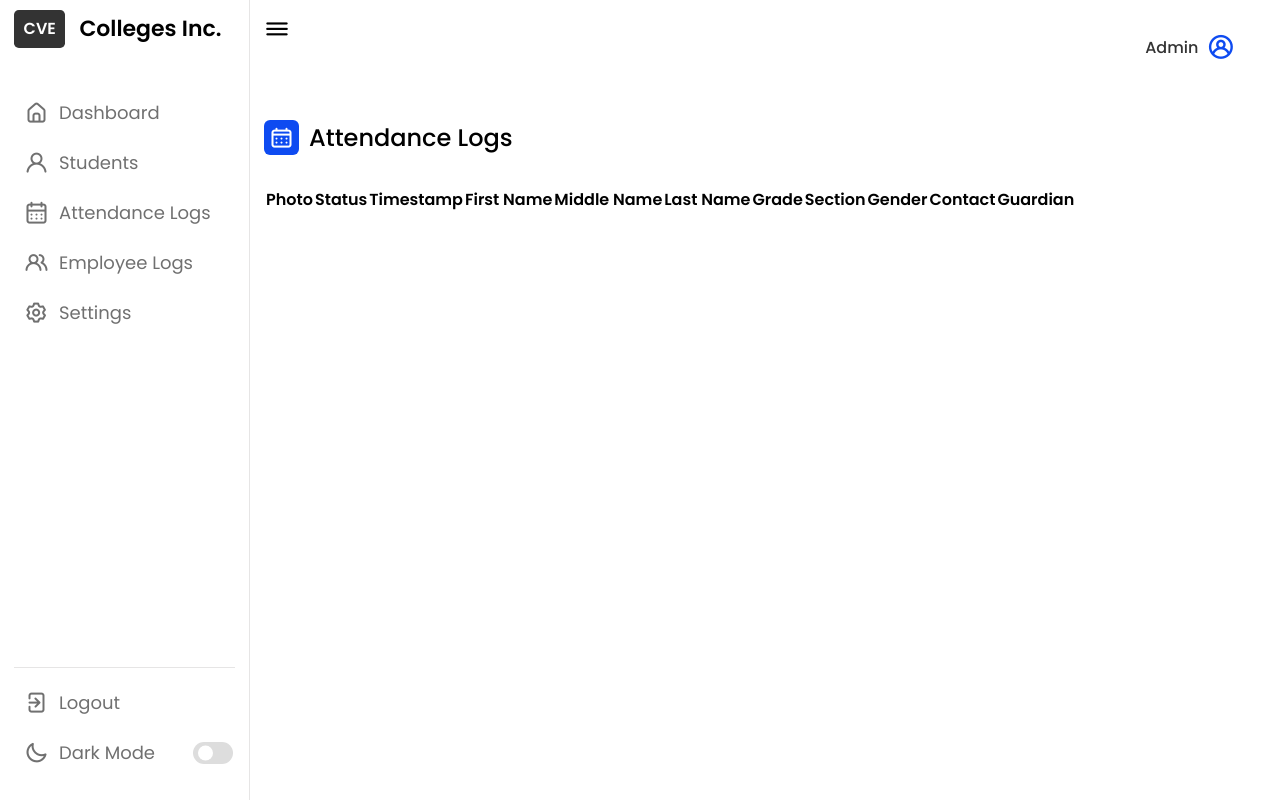
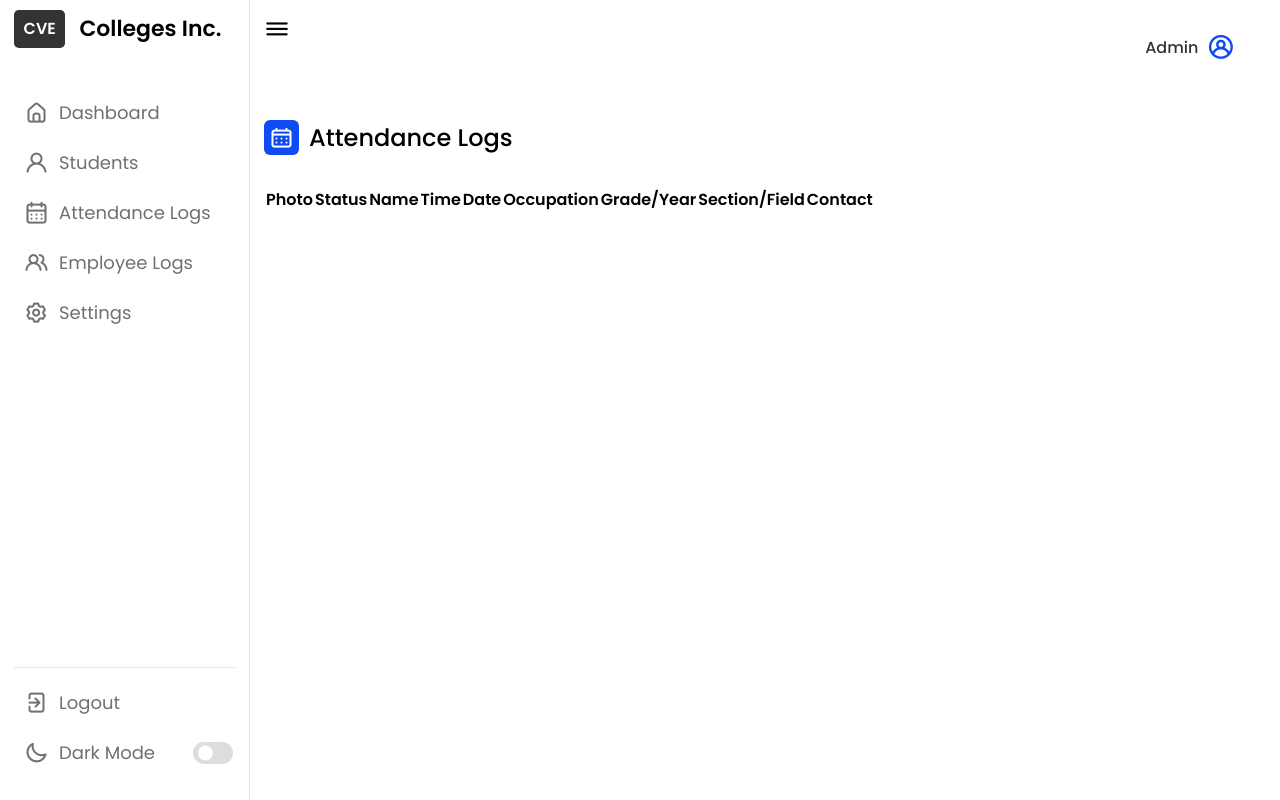
Before and after one commit to Jayvercpsu/RFID-ATTENDANCE-UI, a Python web app: template flask/templates/pages/admin/attendance-logs.html in a window 1280 px wide. Run offline with Jinja, Linux system fonts and the light colour scheme; the template is opened without the code that fills it, so the values that code supplies are empty.

Commit message:
fix table details

```diff
--- a/flask/static/js/get-employee-logs.js
+++ b/flask/static/js/get-employee-logs.js
@@ -134,8 +134,8 @@ $(document).ready(function () {
 
           row.innerHTML = `
           <td style="text-align: center; vertical-align: middle;"><img src="${
-            firstLog.avatar
-          }" alt="Student Photo" width="50" style="border-radius: 4px; display: block;" /></td>
+            firstLog.avatar || profileIconUrl
+          }" onerror="this.src='${profileIconUrl}'" alt="Student Photo" width="50" style="border-radius: 4px; display: block;" /></td>
           <td>${firstLog.first_name} ${firstLog.last_name}</td>
           <td>${formattedDate}</td>
           <td>${timeIn ? formatTime(timeIn.timestamp) : "N/A"}</td>
--- a/flask/static/js/get-logs.js
+++ b/flask/static/js/get-logs.js
@@ -9,20 +9,16 @@ $(document).ready(function () {
         const row = document.createElement('tr');
         row.innerHTML = `
           <td>
-            ${log.avatar
-              ? `<img src="${log.avatar}" alt="Photo" width="50" />`
-              : 'N/A'}
+            <img src="${log.avatar || profileIconUrl}" onerror="this.src='${profileIconUrl}'" alt="Photo" width="50" />
           </td>
           <td>${log.status || ''}</td>
-          <td>${new Date(log.timestamp).toLocaleString()}</td>
-          <td>${log.first_name || ''}</td>
-          <td>${log.middle_name || ''}</td>
-          <td>${log.last_name || ''}</td>
+          <td>${log.first_name || ''} ${log.last_name || ''}</td>
+          <td>${new Date(log.timestamp).toLocaleTimeString([], { hour: 'numeric', minute: '2-digit' })}</td>
+          <td>${new Date(log.timestamp).toLocaleDateString('en-US', { month: 'short', day: 'numeric', year: 'numeric' })}</td>
+          <td>${log.occupation || 'Student'}</td>
           <td>${log.grade || ''}</td>
           <td>${log.strandOrSec || ''}</td>
-          <td>${log.gender || ''}</td>
           <td>${log.contact || ''}</td>
-          <td>${log.guardian || ''}</td>
         `;
         tbody.appendChild(row);
       });
--- a/flask/static/js/get-students.js
+++ b/flask/static/js/get-students.js
@@ -14,9 +14,7 @@ $(document).ready(function () {
 
         row.innerHTML = `
   <td class="col-avatar">
-    ${student.avatar
-            ? `<img src="${student.avatar}" alt="Student Photo" width="50" style="border-radius: 4px;" />`
-            : 'N/A'}
+    <img src="${student.avatar || profileIconUrl}" onerror="this.src='${profileIconUrl}'" alt="Student Photo" width="50" style="border-radius: 4px;" />
   </td>
   <td class="col-id-number">${student.id_number || ''}</td>
   <td class="col-first_name">${student.first_name || ''}</td>
--- a/flask/templates/pages/admin/attendance-logs.html
+++ b/flask/templates/pages/admin/attendance-logs.html
@@ -1,5 +1,6 @@
 <!DOCTYPE html>
 <html lang="en">
+
 <head>
   <meta charset="UTF-8" />
   <meta http-equiv="X-UA-Compatible" content="IE=edge" />
@@ -12,6 +13,7 @@
 
   <title>RFID Attendance Logs</title>
 </head>
+
 <body>
 
   <!-- sidebar -->
@@ -35,16 +37,13 @@
               <tr>
                 <th>Photo</th>
                 <th>Status</th>
-                <th>Timestamp</th>
-                <th>First Name</th>
-                <th>Middle Name</th>
-                <th>Last Name</th>
-                <th>Grade</th>
-                <th>Section</th>
-                <th>Gender</th>
+                <th>Name</th>
+                <th>Time</th>
+                <th>Date</th>
+                <th>Occupation</th>
+                <th>Grade/Year</th>
+                <th>Section/Field</th>
                 <th>Contact</th>
-                <th>Guardian</th>
-
               </tr>
             </thead>
             <tbody id="logsBody">
@@ -60,8 +59,11 @@
 
   <script src="{{ url_for('static', filename='js/jquery-3.7.0.min.js') }}"></script>
   <script src="{{ url_for('static', filename='js/jquery.dataTables.min.js') }}"></script>
-
+  <script>
+    const profileIconUrl = "{{ url_for('static', filename='images/profile-icon.svg') }}";
+  </script>
   <script src="{{ url_for('static', filename='js/get-logs.js') }}"></script>
   <script src="{{ url_for('static', filename='js/dashboard.js') }}"></script>
 </body>
+
 </html>
--- a/flask/templates/pages/admin/employee-logs.html
+++ b/flask/templates/pages/admin/employee-logs.html
@@ -108,6 +108,9 @@
   <script src="{{ url_for('static', filename='js/toastr.min.js') }}"></script>
   <script src="{{ url_for('static', filename='js/jquery.dataTables.min.js') }}"></script>
   <script src="{{ url_for('static', filename='js/xlsx.full.min.js') }}"></script>
+  <script>
+    const profileIconUrl = "{{ url_for('static', filename='images/profile-icon.svg') }}";
+  </script>
   <script src="{{ url_for('static', filename='js/get-employee-logs.js') }}"></script>
   <script src="{{ url_for('static', filename='js/dashboard.js') }}"></script>
 
--- a/flask/templates/pages/admin/students.html
+++ b/flask/templates/pages/admin/students.html
@@ -131,6 +131,9 @@
 
   <script src="{{ url_for('static', filename='js/jquery-3.7.0.min.js') }}"></script>
   <script src="{{ url_for('static', filename='js/jquery.dataTables.min.js') }}"></script>
+  <script>
+    const profileIconUrl = "{{ url_for('static', filename='images/profile-icon.svg') }}";
+  </script>
   <script src="{{ url_for('static', filename='js/get-students.js') }}"></script>
   <script src="{{ url_for('static', filename='js/dashboard.js') }}"></script>
 
```
